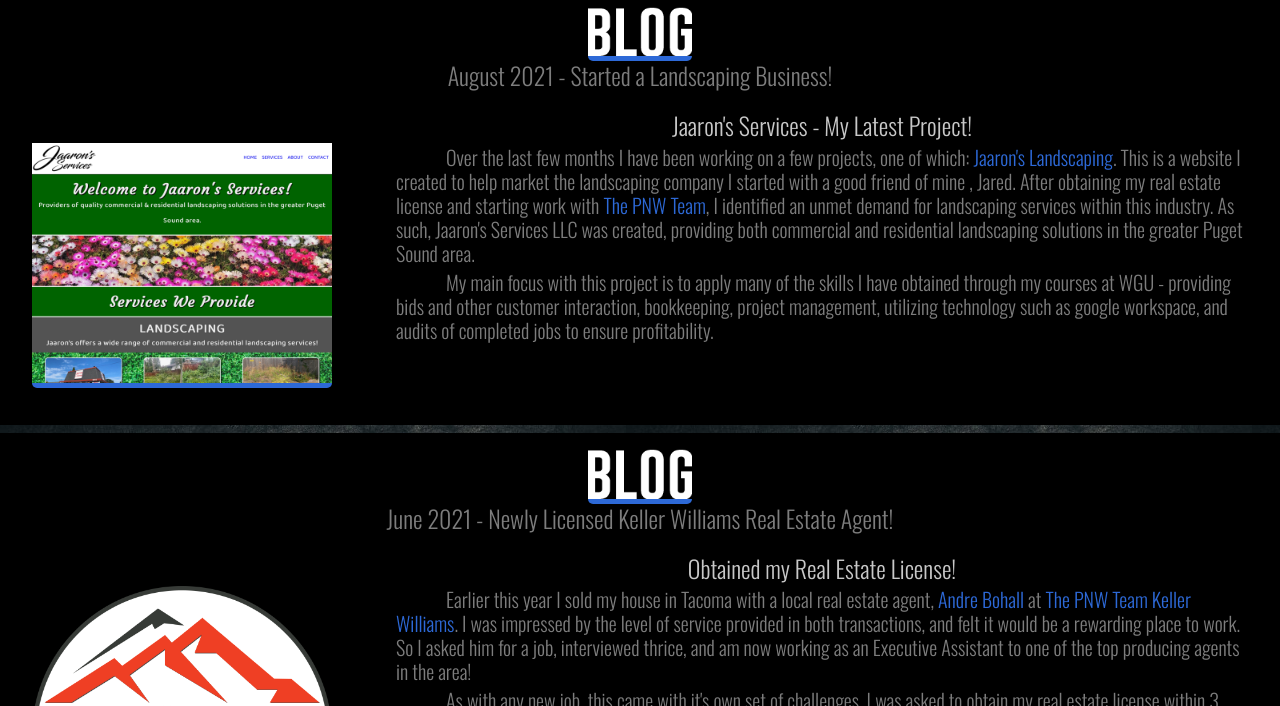
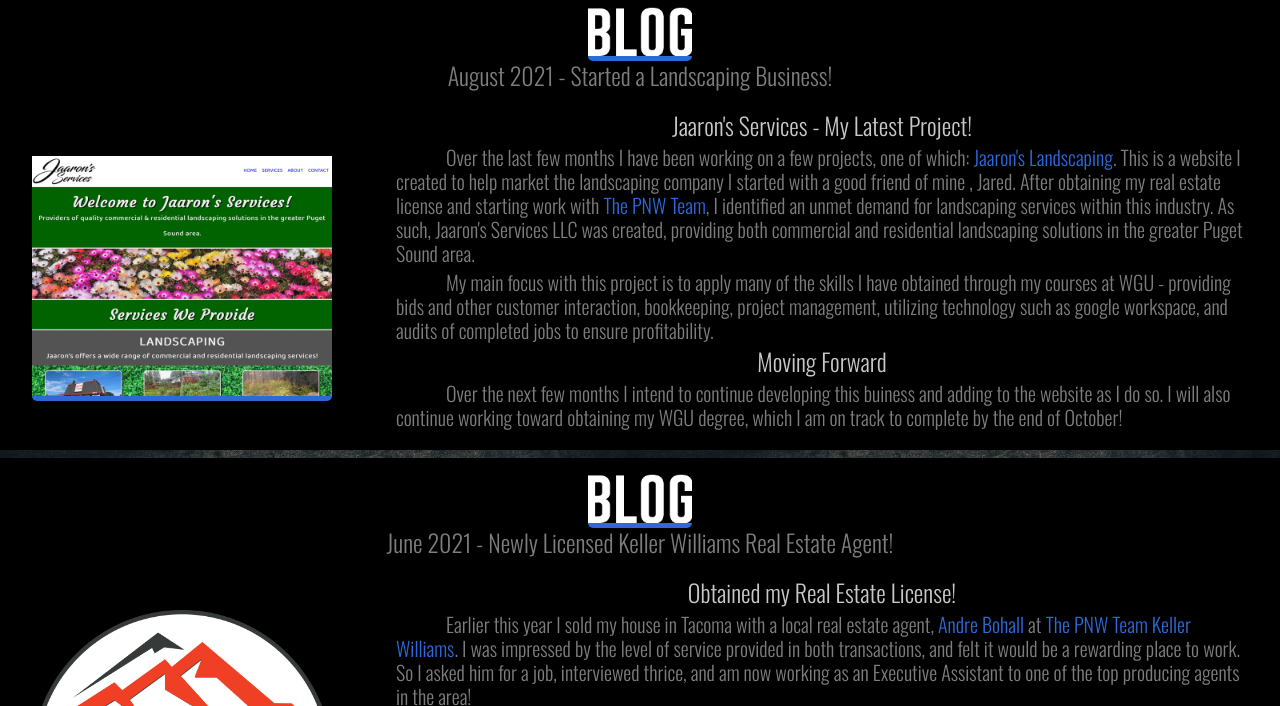
Before and after one commit to awoo452/getawd.com, a plain HTML site: page blog/index.html in a window 1280 px wide. Shown: the part 77-783 px from the top of the page. Drawn offline with nearby package versions, Linux system fonts and the light colour scheme.

Commit message:
adding moving forward section

```diff
--- a/blog/index.html
+++ b/blog/index.html
@@ -61,6 +61,8 @@
                             <h4>Jaaron's Services - My Latest Project!</h4>
                             <h5>Over the last few months I have been working on a few projects, one of which: <a href="https://www.jaaronsservices.com">Jaaron's Landscaping</a>. This is a website I created to help market the landscaping company I started with a good friend of mine , Jared. After obtaining my real estate license and starting work with <a href="https://www.thepnwteam.com">The PNW Team</a>, I identified an unmet demand for landscaping services within this industry. As such, Jaaron's Services LLC was created, providing both commercial and residential landscaping solutions in the greater Puget Sound area.</h5>
                             <h5>My main focus with this project is to apply many of the skills I have obtained through my courses at WGU - providing bids and other customer interaction, bookkeeping, project management, utilizing technology such as google workspace, and audits of completed jobs to ensure profitability.</h5>
+                            <h4>Moving Forward</h4>
+                            <h5>Over the next few months I intend to continue developing this buiness and adding to the website as I do so. I will also continue working toward obtaining my WGU degree, which I am on track to complete by the end of October!</h5>
                         </div>
                     </div>
                 </div>
```
